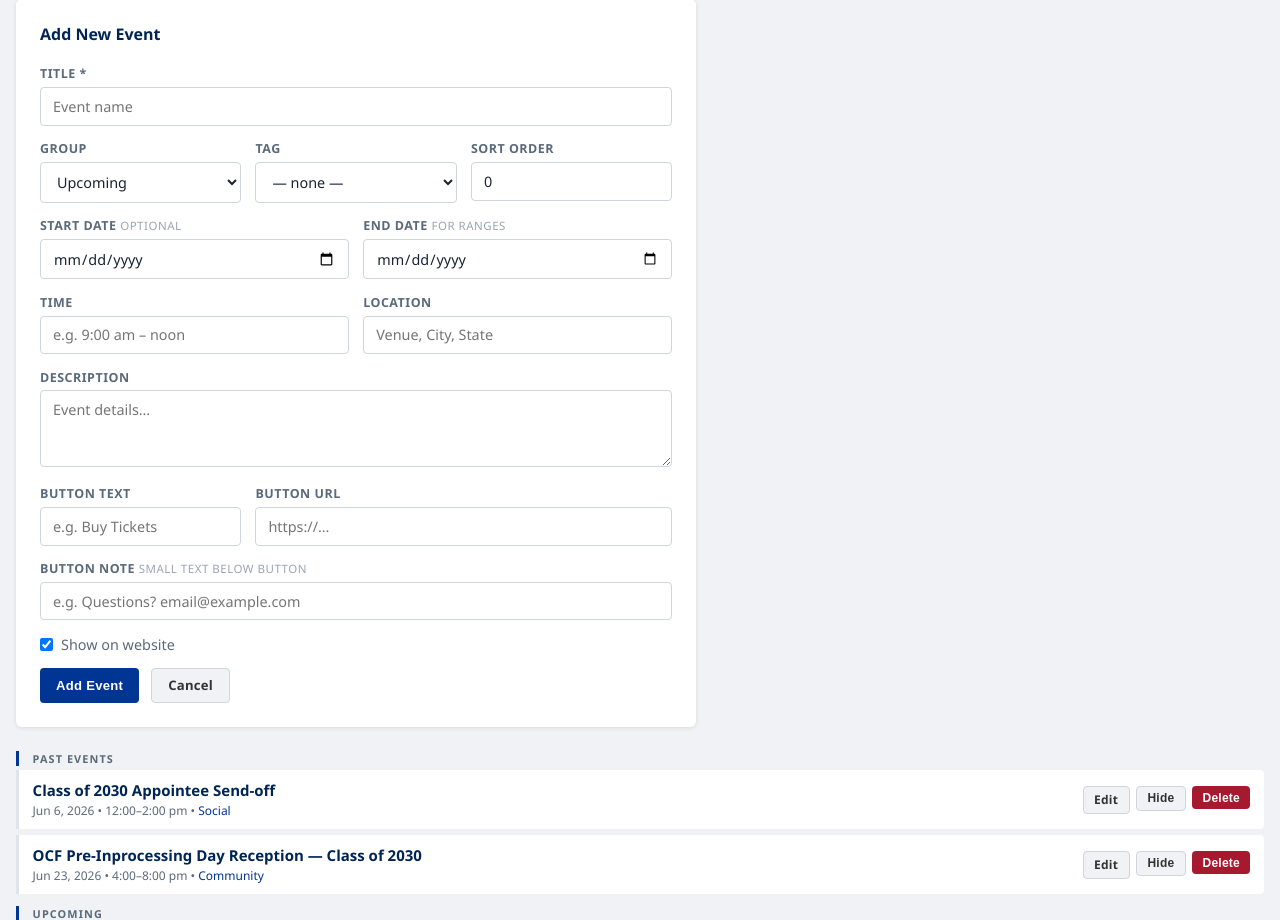
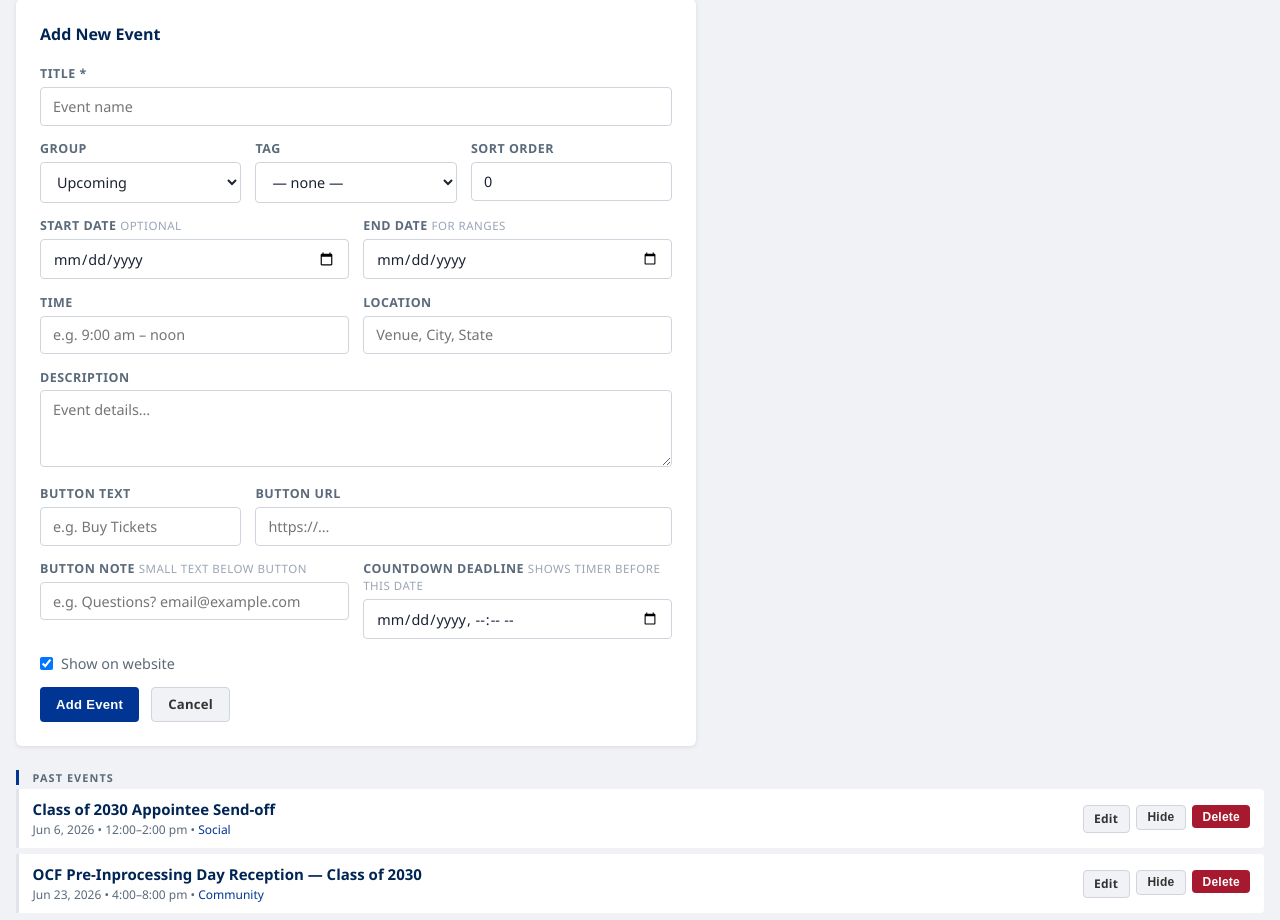
Before and after one commit to mijohnst/usafa-alabama-parents, a PHP site: page /admin/events.php?edit=new in a window 1280 px wide. Shown: the part 181-1101 px from the top of the page. Run offline with PHP 8.4, Linux system fonts and the light colour scheme; the visitor is signed in with stand-in values (Sample User, id 1); data comes from the database, SQL or seed files in the repository; data that the repository does not hold is empty.

Commit message:
Add countdown deadline to events, restore Parents Weekend ticket info
Co-Authored-By: Claude Sonnet 4.6 <noreply@anthropic.com>

```diff
--- a/admin/events.php
+++ b/admin/events.php
@@ -21,7 +21,8 @@ if ($_SERVER['REQUEST_METHOD'] === 'POST') {
         $group_label = $_POST['group_label'] ?? 'upcoming';
         $cta_text    = trim($_POST['cta_text']    ?? '');
         $cta_url     = trim($_POST['cta_url']     ?? '');
-        $cta_note    = trim($_POST['cta_note']    ?? '');
+        $cta_note     = trim($_POST['cta_note']     ?? '');
+        $cta_deadline = $_POST['cta_deadline'] ?: null;
         $sort_order  = (int)($_POST['sort_order'] ?? 0);
         $visible     = isset($_POST['visible']) ? 1 : 0;
 
@@ -29,13 +30,13 @@ if ($_SERVER['REQUEST_METHOD'] === 'POST') {
         if (!in_array($group_label, ['past','upcoming','planning'])) $group_label = 'upcoming';
 
         if (empty($errors)) {
-            $fields = [$title,$event_date,$event_date_end,$event_time,$location,$description,$tag,$group_label,$cta_text,$cta_url,$cta_note,$sort_order,$visible];
+            $fields = [$title,$event_date,$event_date_end,$event_time,$location,$description,$tag,$group_label,$cta_text,$cta_url,$cta_note,$sort_order,$visible,$cta_deadline];
             if ($id) {
-                $pdo->prepare('UPDATE events SET title=?,event_date=?,event_date_end=?,event_time=?,location=?,description=?,tag=?,group_label=?,cta_text=?,cta_url=?,cta_note=?,sort_order=?,visible=?,updated_at=NOW() WHERE id=?')
+                $pdo->prepare('UPDATE events SET title=?,event_date=?,event_date_end=?,event_time=?,location=?,description=?,tag=?,group_label=?,cta_text=?,cta_url=?,cta_note=?,sort_order=?,visible=?,cta_deadline=?,updated_at=NOW() WHERE id=?')
                     ->execute(array_merge($fields, [$id]));
                 flash('success','Event updated.');
             } else {
-                $pdo->prepare('INSERT INTO events (title,event_date,event_date_end,event_time,location,description,tag,group_label,cta_text,cta_url,cta_note,sort_order,visible) VALUES (?,?,?,?,?,?,?,?,?,?,?,?,?)')
+                $pdo->prepare('INSERT INTO events (title,event_date,event_date_end,event_time,location,description,tag,group_label,cta_text,cta_url,cta_note,sort_order,visible,cta_deadline) VALUES (?,?,?,?,?,?,?,?,?,?,?,?,?,?)')
                     ->execute($fields);
                 flash('success','Event added.');
             }
@@ -154,9 +155,15 @@ echo show_flash();
         <input name="cta_url" value="<?= h($edit['cta_url']??'') ?>" placeholder="https://…">
       </div>
     </div>
-    <div class="form-group">
-      <label>Button Note <span style="font-weight:400;font-size:.72rem;color:#9aa5b4">small text below button</span></label>
-      <input name="cta_note" value="<?= h($edit['cta_note']??'') ?>" placeholder="e.g. Questions? email@example.com">
+    <div class="form-row col-2">
+      <div class="form-group">
+        <label>Button Note <span style="font-weight:400;font-size:.72rem;color:#9aa5b4">small text below button</span></label>
+        <input name="cta_note" value="<?= h($edit['cta_note']??'') ?>" placeholder="e.g. Questions? email@example.com">
+      </div>
+      <div class="form-group">
+        <label>Countdown Deadline <span style="font-weight:400;font-size:.72rem;color:#9aa5b4">shows timer before this date</span></label>
+        <input type="datetime-local" name="cta_deadline" value="<?= h(isset($edit['cta_deadline'])&&$edit['cta_deadline'] ? str_replace(' ','T',substr($edit['cta_deadline'],0,16)) : '') ?>">
+      </div>
     </div>
     <div class="form-group" style="display:flex;align-items:center;gap:.5rem">
       <input type="checkbox" name="visible" id="ev_visible" value="1" style="width:auto" <?= ($edit['visible']??1)?'checked':'' ?>>
```
Also changed, not shown: admin/migrate_events_deadline.sql (added, +12 -0 lines), index.html (+20 -1 lines).
